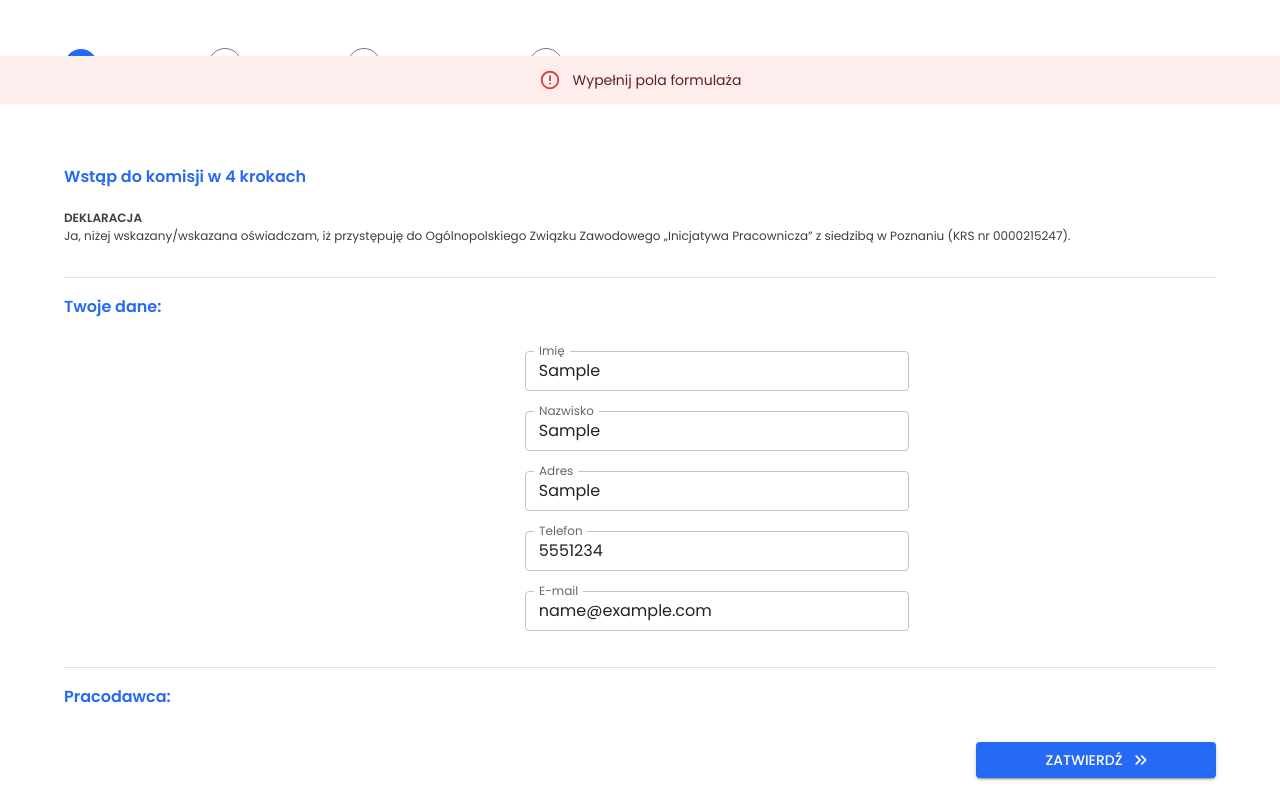
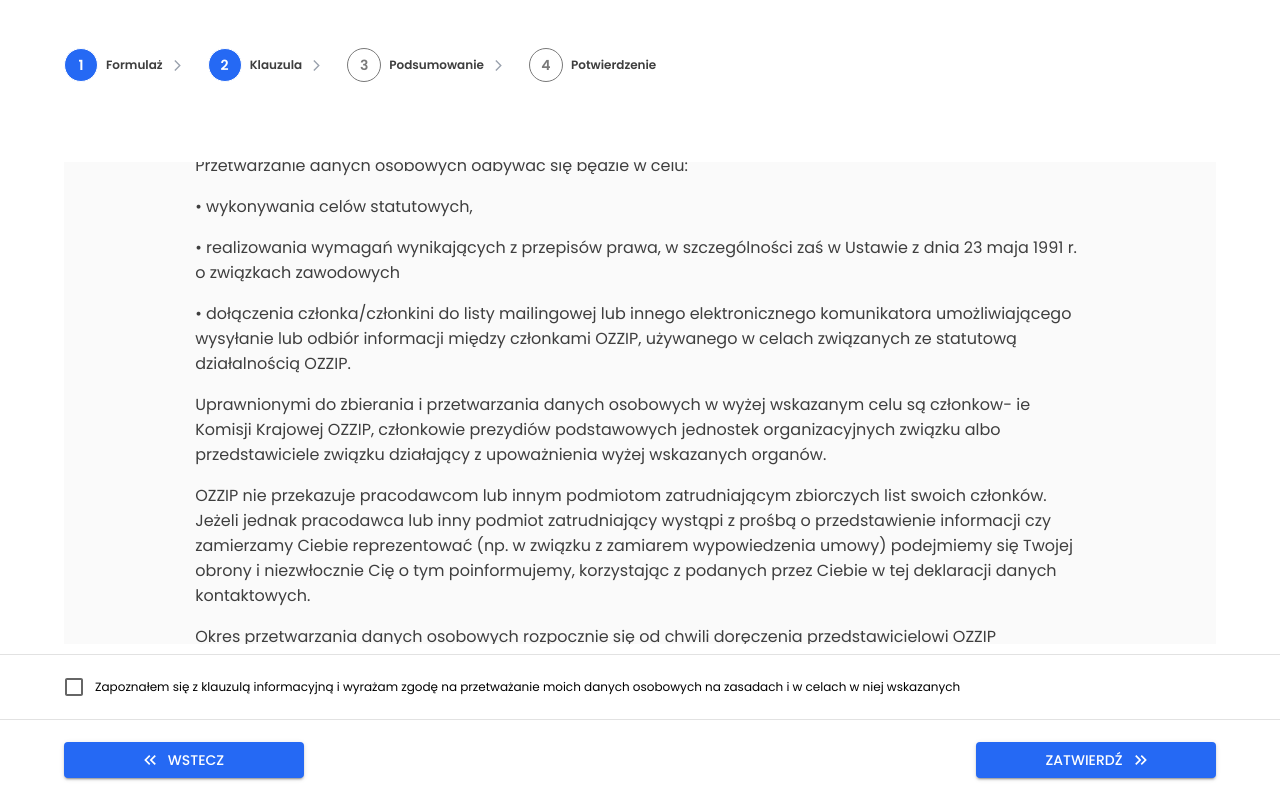
Before and after one commit to Krzysztofe/ip-podbeskidzkie-deklaracja, a React (Create React App) app in the folder form-ip-app/: page / in a window 1280 px wide. Both pictures are taken after typing "Sample", "Sample", "Sample", "5551234", "name@example.com", "Sample" into the empty fields and a click on the button "ZATWIERDŹ". Shown: the top 800 px of the page. Built offline with nearby package versions, Linux system fonts and the light colour scheme.

Commit message:
Add ButtonReturn

```diff
--- a/form-ip-app/src/pages/steps/stepForm/stepFormFormik/useStepFormFormik.tsx
+++ b/form-ip-app/src/pages/steps/stepForm/stepFormFormik/useStepFormFormik.tsx
@@ -8,7 +8,7 @@
 
   const formik = useFormik<ModelInitialValues>({
     initialValues: initialValues,
-    validationSchema: validationSchema,
+    // validationSchema: validationSchema,
     onSubmit: () => {
       setIsSubmited(true);
     },
--- /dev/null
+++ b/form-ip-app/src/pages/steps/stepsButtons/ButtonReturn.tsx
@@ -0,0 +1,27 @@
+import { useContext, useEffect, useState } from "react";
+import { StepsContext } from "../../../context/ContextProv";
+import KeyboardDoubleArrowLeftOutlinedIcon from "@mui/icons-material/KeyboardDoubleArrowLeftOutlined";
+import Button from "@mui/material/Button";
+
+const ButtonReturn = () => {
+  const { currentStepIdx, back } = useContext(StepsContext);
+  return (
+    <>
+      {currentStepIdx > 0 && (
+        <Button
+          variant="contained"
+          startIcon={<KeyboardDoubleArrowLeftOutlinedIcon />}
+          onClick={() => back()}
+          sx={{
+            width: { xs: "65%", sm: "15rem" },
+            "&:hover": { backgroundColor: "#2455BA" },
+          }}
+        >
+          Wstecz
+        </Button>
+      )}
+    </>
+  );
+};
+
+export default ButtonReturn;
--- a/form-ip-app/src/pages/steps/stepsButtons/StepsButtons.tsx
+++ b/form-ip-app/src/pages/steps/stepsButtons/StepsButtons.tsx
@@ -6,6 +6,7 @@
 import { useContext, useEffect, useState } from "react";
 import { StepsContext } from "../../../context/ContextProv";
 import { URL } from "../../../data/dataURL";
+import ButtonReturn from "./ButtonReturn";
 
 interface Props {
   next: () => void;
@@ -80,19 +81,7 @@
           gap: 2,
         }}
       >
-        {props.currentStepIdx > 0 && (
-          <Button
-            variant="contained"
-            startIcon={<KeyboardDoubleArrowLeftOutlinedIcon />}
-            onClick={() => props.back()}
-            sx={{
-              width: { xs: "65%", sm: "15rem" },
-              "&:hover": { backgroundColor: "#2455BA" },
-            }}
-          >
-            Wstecz
-          </Button>
-        )}
+        <ButtonReturn />
 
         {props.currentStepIdx === 0 && (
           <Button
```
